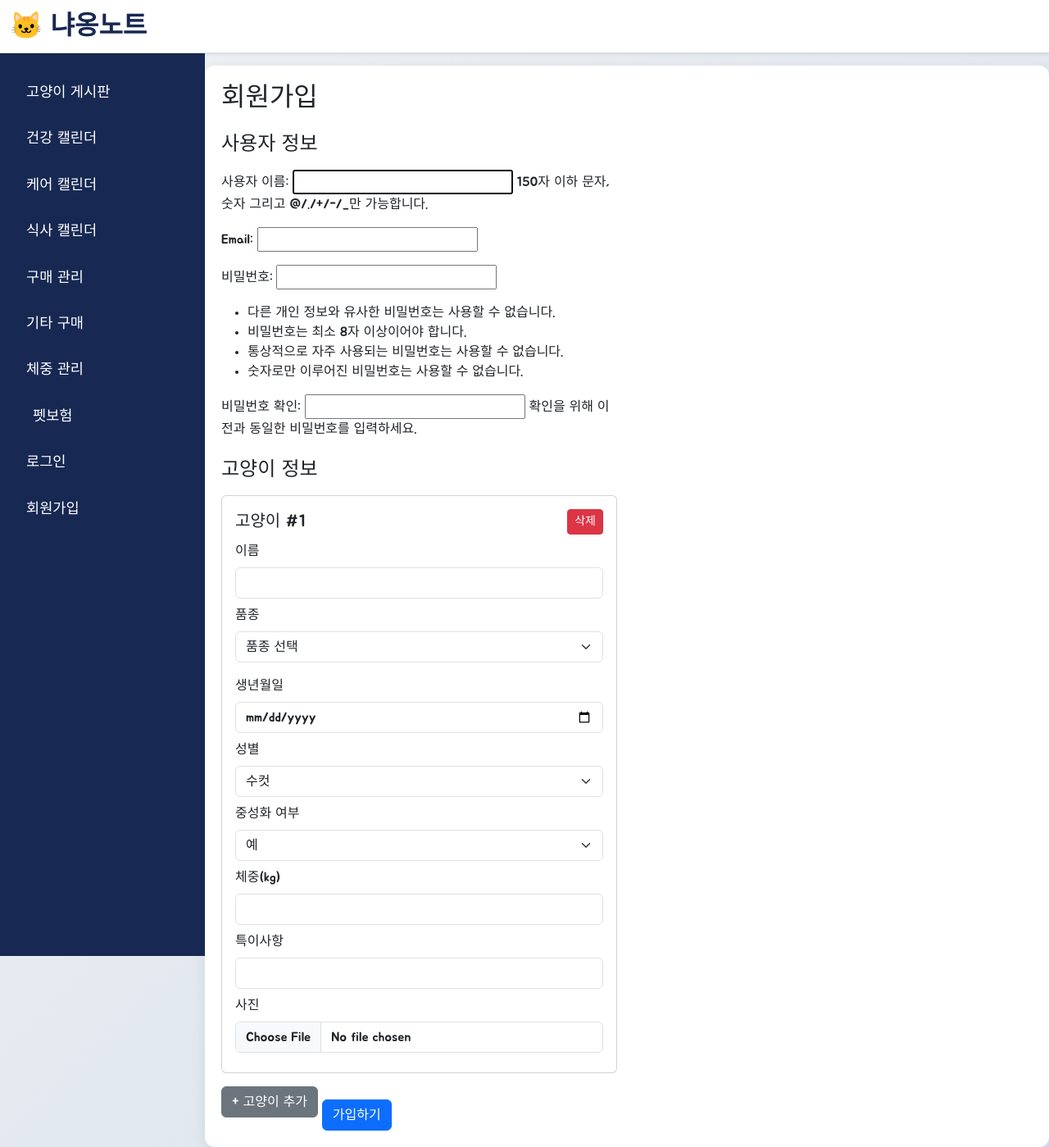
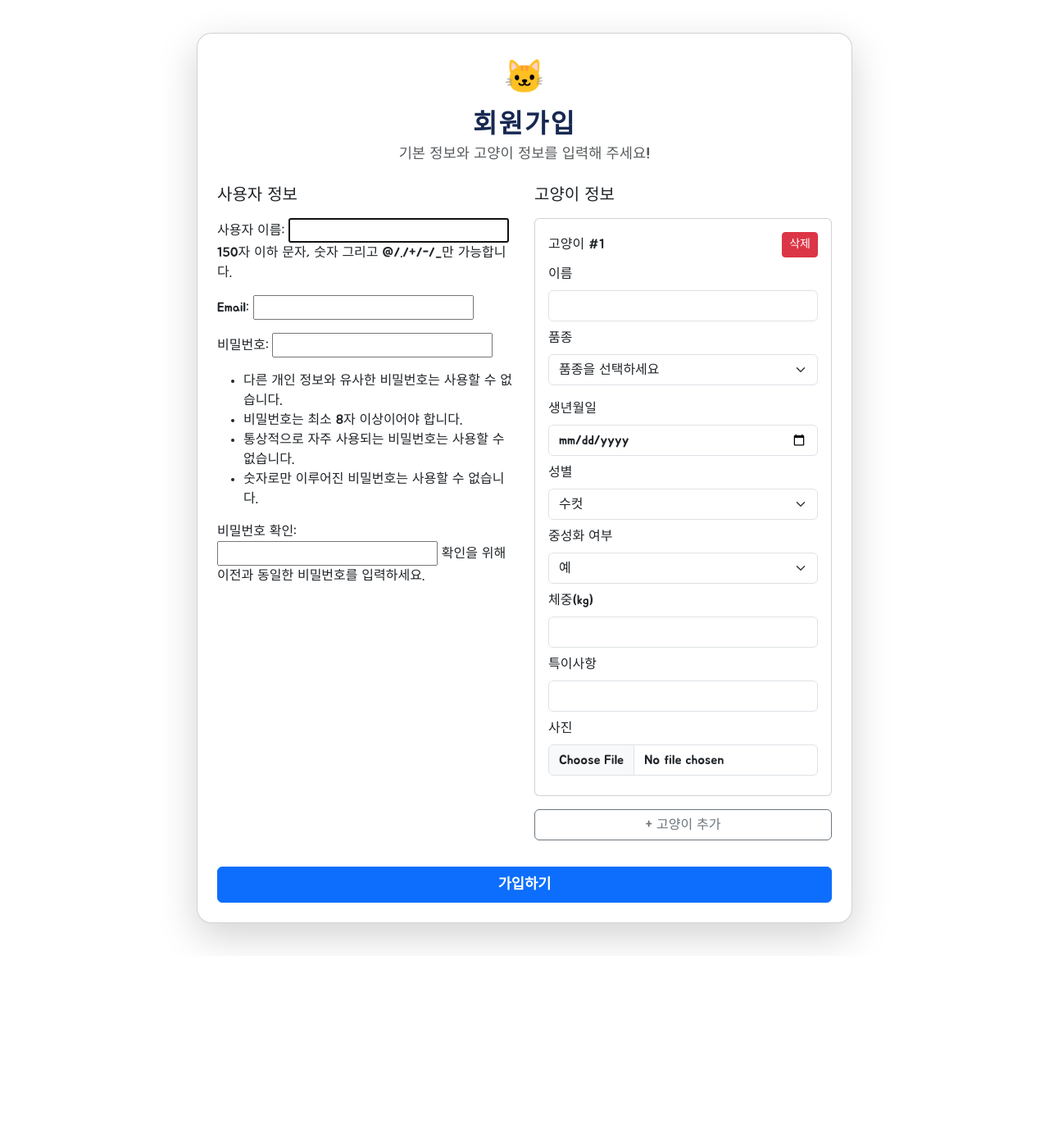
Before and after one commit to ychany/CatCare, a Django app: page /register/ in a window 1280 px wide. Shown: the whole page at 82% size. After the commit the page ends 1155 px from the top, so only its background shows below. Run offline with Django 5.2, Linux system fonts and the light colour scheme; parts of the project's set-up code (start-up, migrations or seed data) failed here and were passed over.

Commit message:
로그인 회원가입 화면 설계, 개선

```diff
--- a/animal/settings.py
+++ b/animal/settings.py
@@ -140,9 +140,9 @@ MEDIA_URL = '/media/'
 MEDIA_ROOT = BASE_DIR / 'media'
 
 # 로그인 관련 설정
-LOGIN_REDIRECT_URL = '/'
-LOGIN_URL = 'login'
-LOGOUT_REDIRECT_URL = '/'
+LOGIN_URL = '/accounts/login/'
+LOGIN_REDIRECT_URL = '/home/'  # 로그인 후 리디렉트할 URL
+LOGOUT_REDIRECT_URL = '/accounts/login/'  # 로그아웃 후 리디렉트할 URL
 
 # Default primary key field type
 # https://docs.djangoproject.com/en/5.2/ref/settings/#default-auto-field
--- a/animal/urls.py
+++ b/animal/urls.py
@@ -19,12 +19,22 @@ from django.urls import path, include
 from django.conf import settings
 from django.conf.urls.static import static
 from common_app import views
+from django.views.generic import RedirectView
+from django.contrib.auth import views as auth_views
+from django.shortcuts import redirect
 
 urlpatterns = [
     path('admin/', admin.site.urls),
-    path('', views.index, name='index'),
+    path('', lambda request: redirect('login', permanent=False), name='root_redirect'),
+    path('accounts/login/', auth_views.LoginView.as_view(
+        template_name='registration/login.html'
+    ), name='login'),
+    path('accounts/logout/', auth_views.LogoutView.as_view(
+        next_page=settings.LOGIN_URL
+    ), name='logout'),
+    path('accounts/', include('django.contrib.auth.urls')),
+    path('home/', views.index, name='index'),
     path('register/', views.register, name='register'),
-    path('accounts/', include('django.contrib.auth.urls')),
     path('pets/', include('common_app.urls')),
     path('board/', include('board_app.urls')),
     path('calendar/', include('calendar_app.urls')),
--- a/common_app/views.py
+++ b/common_app/views.py
@@ -5,9 +5,11 @@ from .forms import UserRegisterForm, PetForm
 from .models import Pet
 from board_app.models import Post
 from weight_tracker_app.models import Weight
+from django.contrib.auth import logout
 
 # Create your views here.
 
+@login_required
 def index(request):
     context = {}
     if request.user.is_authenticated:
@@ -52,7 +54,13 @@ def register(request):
             return redirect('login')
     else:
         user_form = UserRegisterForm()
-    return render(request, 'register.html', {'user_form': user_form, 'pet_breeds': Pet.CAT_BREEDS})
+    # pet_form 추가
+    pet_form = PetForm()
+    return render(request, 'register.html', {
+        'user_form': user_form,
+        'pet_form': pet_form,
+        'pet_breeds': Pet.CAT_BREEDS,
+    })
 
 @login_required
 def pet_edit(request, pet_id):
@@ -115,3 +123,8 @@ def pet_delete(request, pet_id):
         pet.delete()
         return redirect('index')
     return render(request, 'common_app/pet_confirm_delete.html', {'pet': pet})
+
+# 로그아웃 후 로그인 페이지로 리다이렉트하는 커스텀 뷰
+def custom_logout_view(request):
+    logout(request)
+    return redirect('login')
--- a/templates/base.html
+++ b/templates/base.html
@@ -99,6 +99,7 @@
     </style>
 </head>
 <body>
+    {% block top_bar %}
     <div class="top-bar fixed-top">
         <div class="container-fluid">
             <div class="d-flex justify-content-between align-items-center">
@@ -114,13 +115,20 @@
                             {% for pet in user.pets.all %}{{ pet.name }}{% if not forloop.last %}, {% endif %}{% endfor %} 보호자님
                         </span>
                     {% endif %}
-                    <a href="{% url 'logout' %}" class="logout-btn">로그아웃</a>
+                    <form action="{% url 'logout' %}" method="post" style="display:inline;">
+                        {% csrf_token %}
+                        <button type="submit" class="logout-btn">로그아웃</button>
+                    </form>
                 </div>
+                {% else %}
+                <button class="btn btn-outline-primary ms-3" data-bs-toggle="modal" data-bs-target="#loginModal">로그인</button>
                 {% endif %}
             </div>
         </div>
     </div>
+    {% endblock %}
 
+    {% block sidebar %}
     <div class="sidebar">
         <div class="container">
             <ul class="nav flex-column">
@@ -176,6 +184,7 @@
             </ul>
         </div>
     </div>
+    {% endblock %}
 
     <div class="main-content">
         {% if messages %}
--- a/templates/register.html
+++ b/templates/register.html
@@ -1,47 +1,93 @@
 {% extends 'base.html' %}
 
 {% block title %}회원가입 - 고양이 정보 사이트{% endblock %}
+{% block top_bar %}{% endblock %}
+{% block sidebar %}{% endblock %}
 
 {% block content %}
-<div class="row">
-    <div class="col-md-6">
-        <h2 class="mb-4">회원가입</h2>
+<style>
+.register-full-bg {
+    position: fixed;
+    top: 0; left: 0; right: 0; bottom: 0;
+    width: 100vw;
+    height: auto;
+    min-height: 100vh;
+    background: #fff;
+    z-index: 9999;
+    display: block;
+    padding: 40px 20px;
+    overflow-y: scroll;
+}
+.register-card {
+    max-width: 800px;
+    width: 100%;
+    border-radius: 18px;
+    margin: 0 auto;
+}
+@media (max-width: 900px) {
+    .register-card { max-width: 98vw; }
+}
+</style>
+<div class="register-full-bg">
+    <div class="card shadow-lg register-card">
+        <div class="card-body p-4">
+            <div class="text-center mb-4">
+                <span style="font-size:2.5rem;">🐱</span>
+                <h2 class="fw-bold mt-2 mb-1" style="letter-spacing:2px; color:#172852;">회원가입</h2>
+                <div class="text-muted mb-2" style="font-size:1.1rem;">기본 정보와 고양이 정보를 입력해 주세요!</div>
+            </div>
             <form method="post" enctype="multipart/form-data" id="registerForm">
                 {% csrf_token %}
-            <h4 class="mb-3">사용자 정보</h4>
+                <div class="row g-4">
+                  <div class="col-md-6">
+                    <h5 class="mb-3">사용자 정보</h5>
                     {{ user_form.as_p }}
-            <h4 class="mb-3 mt-4">고양이 정보</h4>
-            <div id="pet-forms">
-                <!-- JS로 고양이 입력란이 반복 생성됨 -->
                   </div>
-            <button type="button" class="btn btn-secondary mb-3" id="add-pet-btn">+ 고양이 추가</button>
-            <button type="submit" class="btn btn-primary mt-3">가입하기</button>
-        </form>
+                  <div class="col-md-6">
+                    <h5 class="mb-3">고양이 정보</h5>
+                    <div id="pet-forms"></div>
+                    <button type="button" class="btn btn-outline-secondary mb-3 w-100" id="add-pet-btn">+ 고양이 추가</button>
                   </div>
                 </div>
+                <button type="submit" class="btn btn-primary w-100 py-2 fw-bold mt-3" style="font-size:1.1rem;">가입하기</button>
+            </form>
+            <!-- Hidden breed template -->
+            <div id="breed-template" style="display:none;">
+                <div class="mb-3">
+                    <label class="form-label" for="{{ pet_form.breed.id_for_label }}">{{ pet_form.breed.label }}</label>
+                    {{ pet_form.breed }}
+                    {% for error in pet_form.breed.errors %}<div class="text-danger small">{{ error }}</div>{% endfor %}
+                </div>
+            </div>
+        </div>
+    </div>
+</div>
+<script>
+// DOMContentLoaded 이후 실행
+document.addEventListener('DOMContentLoaded', function() {
+    const breedTemplateHTML = document.getElementById('breed-template').innerHTML;
+    const petFormsDiv = document.getElementById('pet-forms');
+    const addPetBtn = document.getElementById('add-pet-btn');
+    let petIdx = 0;
 
-<script>
-// 고양이 입력란 템플릿
-const petFormTemplate = (idx) => `
+    // 고양이 폼 생성 함수
+    function createPetForm(idx) {
+        const html = breedTemplateHTML
+            .replace(/name="breed"/, `name="pet_breed_${idx}"`)
+            .replace(/id="id_breed"/, `id="pet_breed_${idx}"`)
+            .replace(/for="id_breed"/, `for="pet_breed_${idx}"`);
+        return `
         <div class="card mb-3 pet-form" data-idx="${idx}">
           <div class="card-body">
             <div class="d-flex justify-content-between align-items-center mb-2">
-      <h5 class="mb-0">고양이 #${idx+1}</h5>
+              <h6 class="mb-0">고양이 #${idx+1}</h6>
               <button type="button" class="btn btn-danger btn-sm remove-pet-btn">삭제</button>
             </div>
             <div class="mb-2">
               <label class="form-label">이름</label>
               <input type="text" name="pet_name_${idx}" class="form-control" required>
             </div>
-    <div class="mb-3">
-      <label for="pet_breed_${idx}" class="form-label">품종</label>
-      <select class="form-select" name="pet_breed_${idx}" id="pet_breed_${idx}" required>
-        <option value="">품종 선택</option>
-        {% for breed, breed_name in pet_breeds %}
-          <option value="{{ breed }}">{{ breed_name }}</option>
-        {% endfor %}
-      </select>
-    </div>
+            ${html}
             <div class="mb-2">
               <label class="form-label">생년월일</label>
               <input type="date" name="pet_birth_date_${idx}" class="form-control" required>
@@ -74,30 +120,24 @@ const petFormTemplate = (idx) => `
             </div>
           </div>
         </div>`;
-
-let petIdx = 0;
-function renderPetForms() {
-  const petFormsDiv = document.getElementById('pet-forms');
-  petFormsDiv.innerHTML = '';
-  for (let i = 0; i < petIdx; i++) {
-    petFormsDiv.innerHTML += petFormTemplate(i);
-  }
-  // 삭제 버튼 이벤트
-  document.querySelectorAll('.remove-pet-btn').forEach(btn => {
-    btn.onclick = function() {
-      const idx = parseInt(this.closest('.pet-form').getAttribute('data-idx'));
-      petIdx--;
-      renderPetForms();
-    };
-  });
     }
 
-document.getElementById('add-pet-btn').onclick = function() {
+    // 삭제 버튼 이벤트 위임
+    petFormsDiv.addEventListener('click', function(e) {
+        if (e.target.classList.contains('remove-pet-btn')) {
+            e.target.closest('.pet-form').remove();
+        }
+    });
+
+    // 최초 1개 폼 생성
+    petFormsDiv.insertAdjacentHTML('beforeend', createPetForm(petIdx));
     petIdx++;
-  renderPetForms();
-};
-// 최초 1개 입력란
-petIdx = 1;
-renderPetForms();
+
+    // 고양이 추가 버튼 이벤트
+    addPetBtn.addEventListener('click', function() {
+        petFormsDiv.insertAdjacentHTML('beforeend', createPetForm(petIdx));
+        petIdx++;
+    });
+});
 </script>
 {% endblock %}
```
Also changed, not shown: config/urls.py (+8 -1 lines), templates/registration/login.html (+51 -16 lines). Lines whose indentation alone changed are shown as unchanged.
